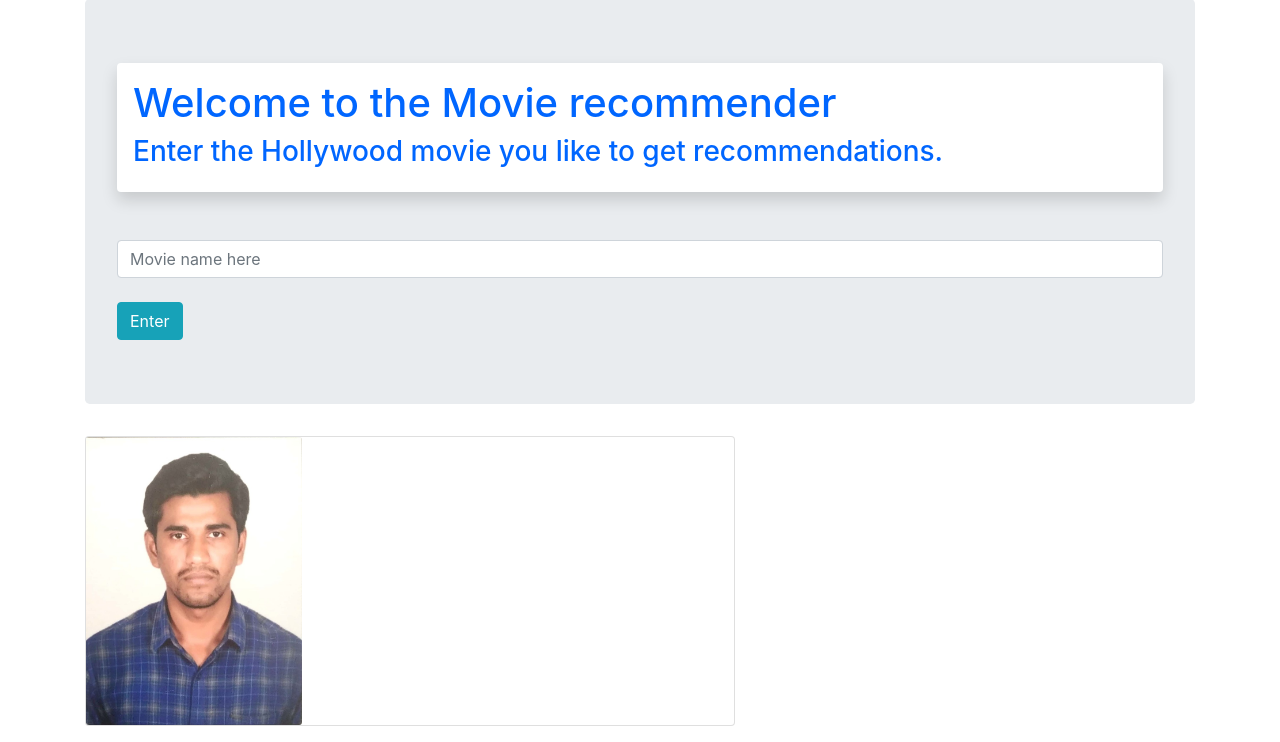
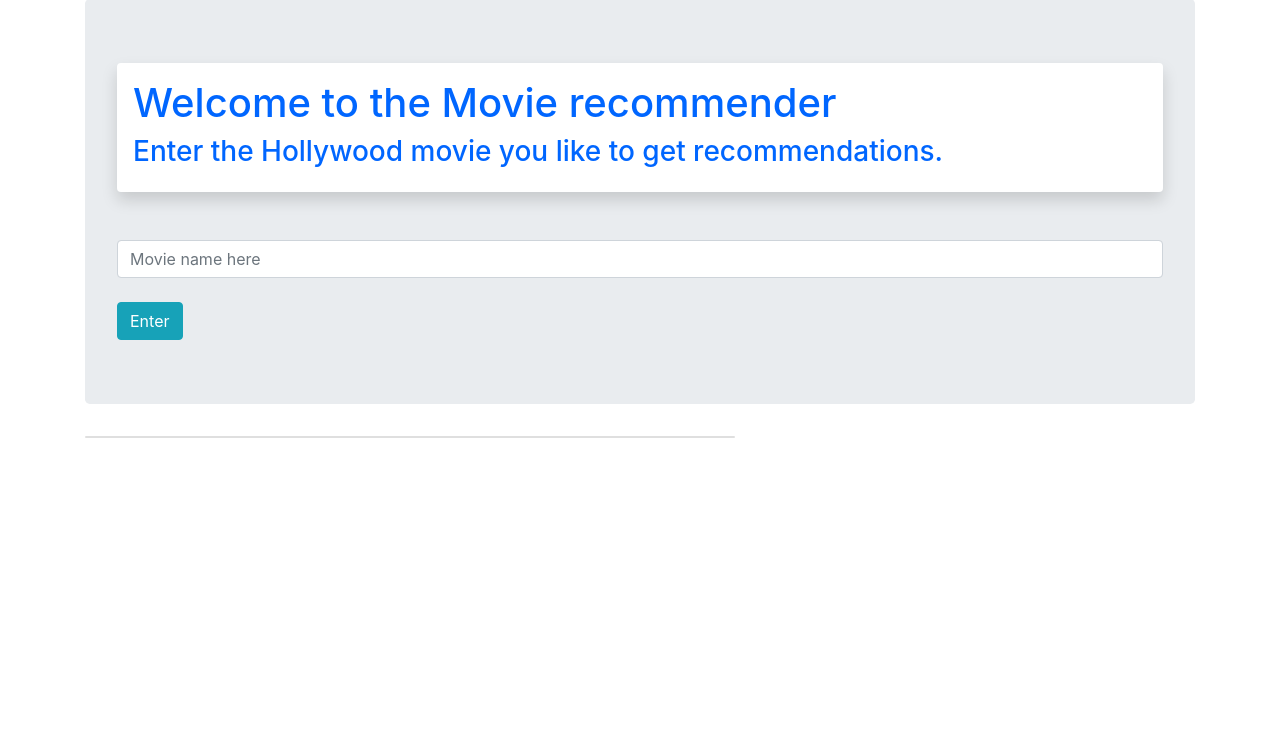
Before and after one commit to Jigys123/Movie-Recomendation-using-Heroku, a Flask app: page / in a window 1280 px wide. Shown: the part 75-817 px from the top of the page. After the commit the page ends 513 px from the top, so only its background shows below. Run offline with Flask 2, Linux system fonts and the light colour scheme; some libraries are stand-ins or nearby versions.

Commit message:
Update base.html

```diff
--- a/templates/base.html
+++ b/templates/base.html
@@ -22,9 +22,9 @@
 
     <div class="card mb-3" style="max-width: 650px;">
       <div class="row no-gutters">
-        <div class="col-md-4">
-          <img src="/static/profile.jpg" class="card-img" alt="...">
-        </div>
+        <!-- <div class="col-md-4"> -->
+          <!-- <img src="/static/profile.jpg" class="card-img" alt="..."> -->
+        <!-- </div> -->
         <div class="col-md-8">
            <!-- <div class="card-body"> -->
             <!-- <h5 class="card-title">Jigyasu</h5> -->
```
